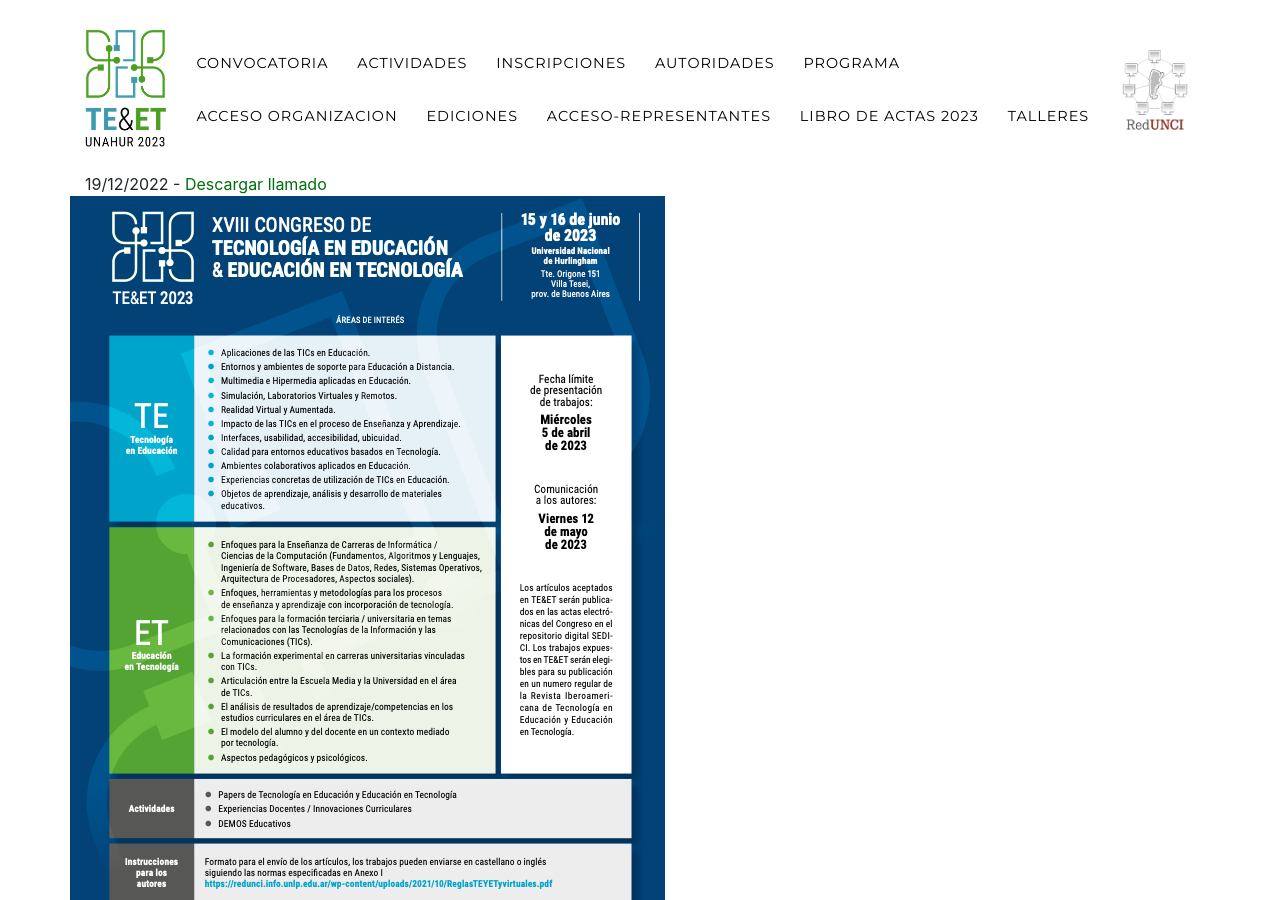
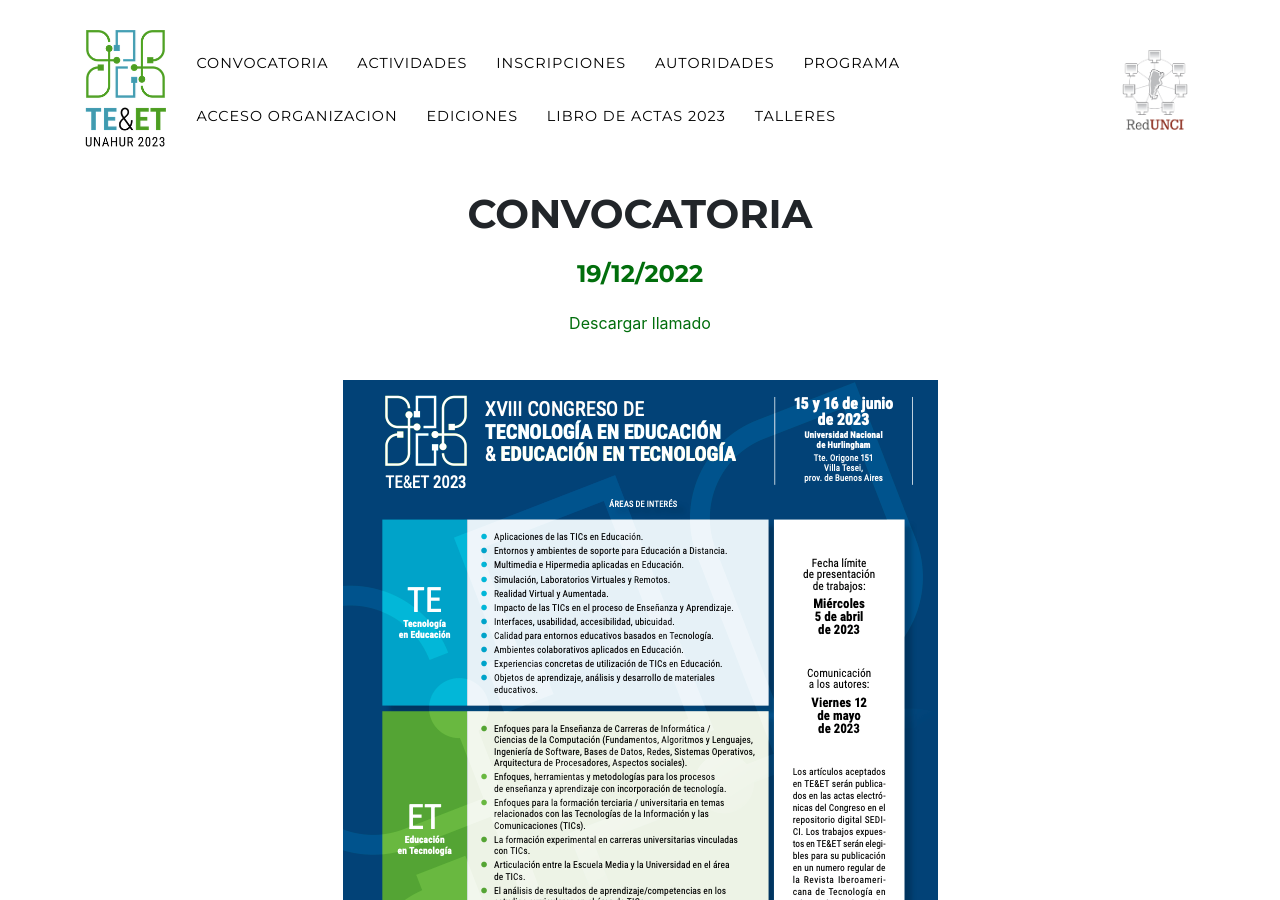
Before and after one commit to teyet2023unahur/teyet2023-2, a Jekyll site: the page built from presentacion-trabajos.md, in a window 1280 px wide and 900 px high. Built offline with Jekyll 4.4.1, drawn with Linux system fonts in a browser that asks for light colours; some web fonts are replaced.

Commit message:
css actividades y convocatoria

```diff
--- a/_data/navigation.yml
+++ b/_data/navigation.yml
@@ -41,7 +41,6 @@
     - title: "Acceso Organizacion"
     - title: "Ediciones"
       section: ediciones
-    - title: "Acceso-representantes"
       url: http://163.10.22.92//sac_congreso/index.php?idEvento=156
     - title: "Libro de actas 2023"
       url: http://sedici.unlp.edu.ar/handle/10915/121569
--- a/_data/sitetext.yml
+++ b/_data/sitetext.yml
@@ -177,6 +177,8 @@
     title: "Convocatoria"
     text: "Fechas importantes - Edición 2023"
     section: convocatoria
+    date: "19/12/2022"
+    image: assets/img/call-teyet.png
     button: "llamado de trabajos"
     buttonlink: "/presentacion-trabajos.html"
     button2: "Envío de trabajos"
--- a/_includes/presentacion-contenido.html
+++ b/_includes/presentacion-contenido.html
@@ -1,18 +1,16 @@
 <section class="page-section" id="presentaciones">
-<div class="container">
-    <div>
-        <br />
-        <br />
-        <br />
-    </div>
-    <div style="align-items: center;">
-        19/12/2022 - <a href="/assets/pdf/call-teyet-1-v2.pdf">Descargar llamado</a>
-        <br />
-    </div>
-    <div class="row">
-        <div>
-            <img src="/assets/img/call-teyet.png">
+    <div class="container">
+        <div class="row" id="titulo">
+            <div class="col-lg-12 text-center">
+                <h2 class="section-heading text-uppercase">{{ site.data.sitetext[site.locale].convocatoria.title | default: "convocatoria" }}</h2>
+                <h4 class="service-heading">{{ site.data.sitetext[site.locale].convocatoria.date | markdownify }}</h4>
+                <a href="/assets/pdf/call-teyet-1-v2.pdf">Descargar llamado</a>
+            </div>
+        </div>
+        <div class="row">
+            <div class="col-lg-12 text-center">
+                <img src="{{ site.data.sitetext[site.locale].convocatoria.image }}">
+            </div>
         </div>
     </div>
-</div>
 </section>
--- a/_sass/layout/_convocatoria.scss
+++ b/_sass/layout/_convocatoria.scss
@@ -3,3 +3,17 @@
   margin: 15px 0;
   text-transform: none;
 }
+
+#presentaciones {
+  #titulo {
+    margin-top: 10vh;
+  }
+
+  img {
+    margin-top: 5vh;
+  }
+
+  h4 {
+    color: #016e0c;
+  }
+}
--- a/assets/css/agency.scss
+++ b/assets/css/agency.scss
@@ -25,6 +25,7 @@
 // Layout
 @import "layout/masthead.scss";
 @import "layout/convocatoria.scss";
+@import "layout/actividades.scss";
 @import "layout/portfolio.scss";
 @import "layout/timeline.scss";
 @import "layout/team.scss";
```
